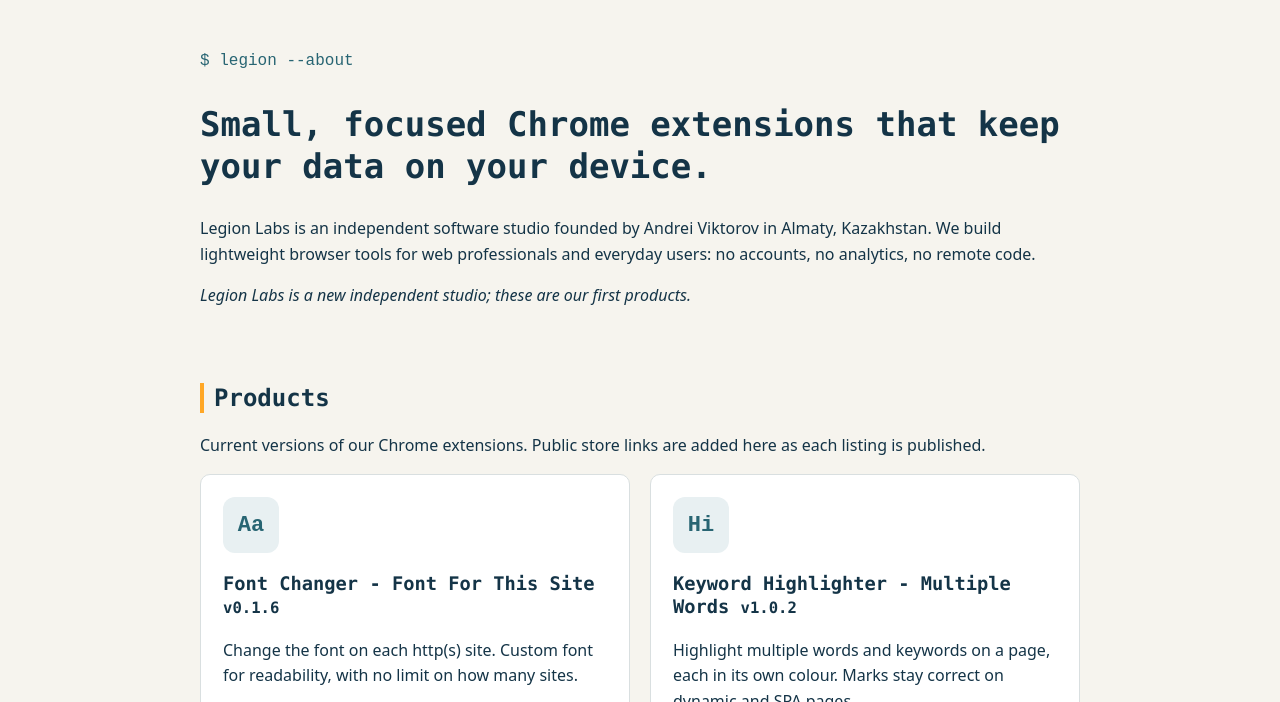
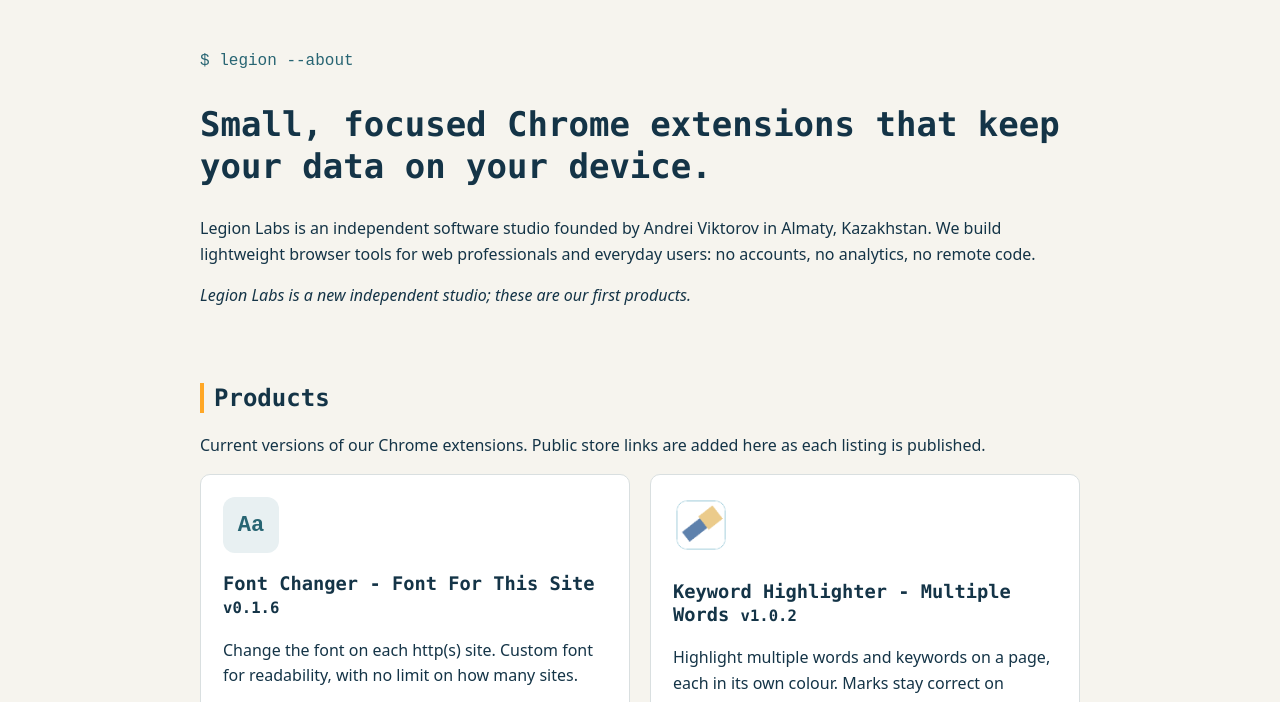
Before and after one commit to legion-factory/legion-factory.github.io, a plain HTML site: page index.html in a window 1280 px wide. Shown: the part 72-774 px from the top of the page. Drawn offline with Linux system fonts and the light colour scheme.

Commit message:
KWH card: use the real 128px extension icon (#26)
Replace the temporary «Hi» text badge on the Keyword Highlighter
#products card with the official store icon (public/icons/icon-128.png
from chrome-multi-highlighter), served from /assets/ at the same 56px
size as the other cards.

```diff
--- a/index.html
+++ b/index.html
@@ -9,7 +9,7 @@
 <p>Current versions of our Chrome extensions. Public store links are added here as each listing is published.</p><div class="cards">
 <div class="card"><div class="icon-sm">Aa</div><h3>Font Changer - Font For This Site <small>v0.1.6</small></h3>
 <p>Change the font on each http(s) site. Custom font for readability, with no limit on how many sites.</p><ul><li>Custom font per site, with no limit on how many sites</li><li>Text size and line spacing for readability (text only, unless whole-page zoom is on)</li><li>Settings stored locally in your browser</li></ul><p><b>New in 0.1.6:</b> the font list now opens in full even when a font is already entered.</p><p><a href="/font-for-this-site/privacy.html">Privacy policy</a></p><p><a class="install" href="https://chromewebstore.google.com/detail/font-for-this-site/lcjgfinemifhbmbhaenijakpeakkbihh">Add to Chrome — Chrome Web Store</a></p><span class="tag">Available in the Chrome Web Store</span></div>
-<div class="card"><div class="icon-sm">Hi</div><h3>Keyword Highlighter - Multiple Words <small>v1.0.2</small></h3>
+<div class="card"><img src="/assets/keyword-highlighter-128.png" width="56" height="56" alt="Keyword Highlighter"><h3>Keyword Highlighter - Multiple Words <small>v1.0.2</small></h3>
 <p>Highlight multiple words and keywords on a page, each in its own colour. Marks stay correct on dynamic and SPA pages.</p><ul><li>Multiple words and phrases, each in its own colour</li><li>Match count and next/previous jump, whole-word and case-sensitive toggles, up to three saved lists</li><li>Interface in 12 languages; settings stored locally in your browser</li></ul><p><a href="/keyword-highlighter/privacy.html">Privacy policy</a></p><p><a class="install" href="https://chromewebstore.google.com/detail/ellfnalanbfpdijfbjadhmkghcibhaia">Add to Chrome — Chrome Web Store</a></p><span class="tag">Available in the Chrome Web Store</span></div>
 <div class="card"><div class="icon-sm" style="background:#002b36;color:#b58900">&#9680;</div><h3>Solarized Dark by Legion Labs <small>v1.0.1</small></h3>
 <p>Chrome theme: Solarized Dark colors for the Chrome frame, tabs, toolbar and new tab page.</p><ul><li>Palette by Ethan Schoonover (Solarized, MIT license)</li><li>A theme only: it changes the colors of Chrome itself, not of websites</li><li>No permissions, no code, nothing is collected</li></ul><p><a href="/themes/solarized-dark/">Theme page: palette history and colors</a></p><p><a class="install" href="https://chromewebstore.google.com/detail/solarized-dark-by-legion/oklemgadhgdlakghajnchecfnapmibal">Add to Chrome — Chrome Web Store</a></p><span class="tag">Available in the Chrome Web Store</span></div>
```
Also changed, not shown: assets/keyword-highlighter-128.png (added).
